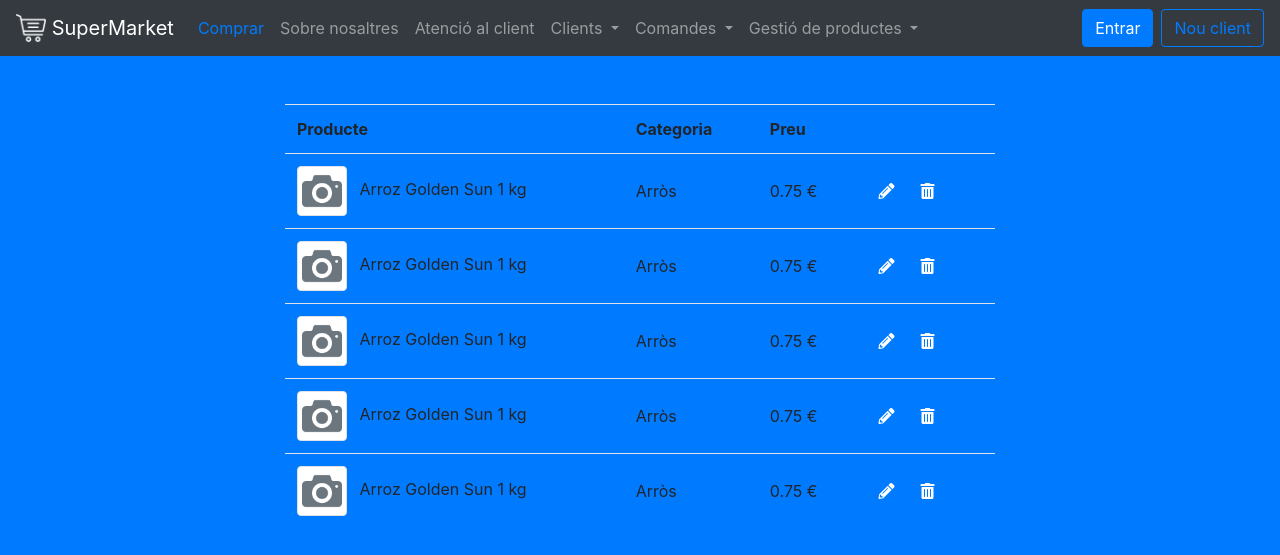
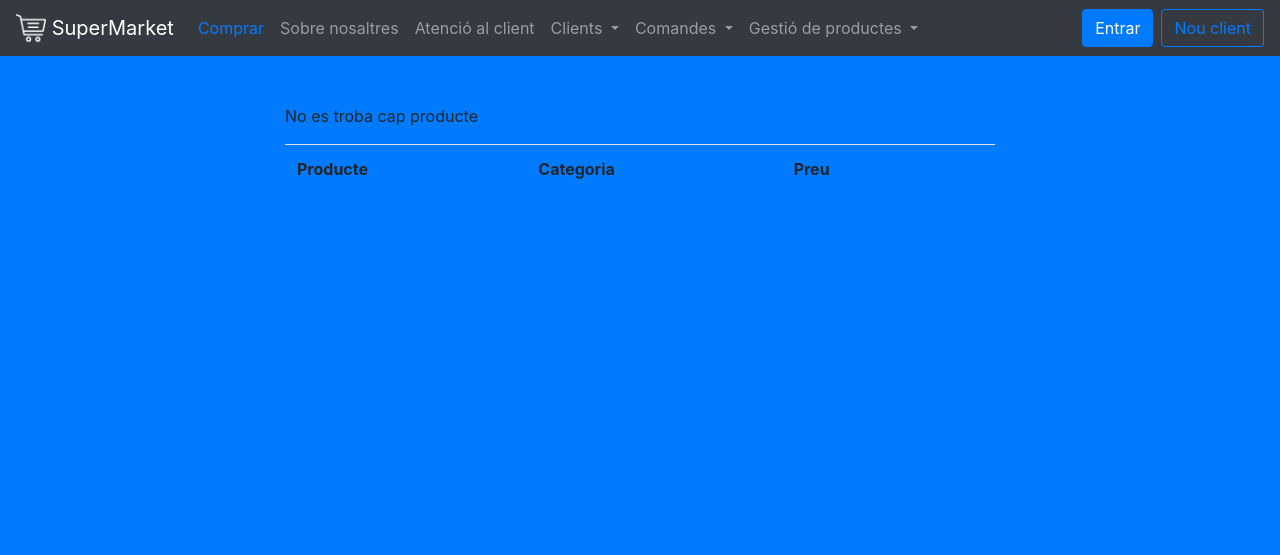
Before and after one commit to GuillemCM/DAM1_LlenguatgeMarques, a PHP site: page /productes.php in a window 1280 px wide. Shown: the top 555 px of the page. Run offline with PHP 8.4, Linux system fonts and the light colour scheme; tables that the repository leaves empty or names only in its code hold one stand-in row (values such as "Sample post"); lists and menus that the app fills with data are empty.

Commit message:
Actualitzat fins el punt 11 (inclós)

```diff
--- a/UF2_AC2/supermarket/productes.php
+++ b/UF2_AC2/supermarket/productes.php
@@ -1,5 +1,6 @@
 <?php
 	require "header.php";
+	require "config.php"
 ?>
 		<div class="container m-5 mx-auto">
 			<div class="col-8 offset-2">
@@ -10,91 +11,54 @@
 						<th>Preu</th>
 						<th></th>
 					</tr>
-					<tr>
-						<td class="align-middle">
-							<img src="images/productes/no-image.png" class="img-thumbnail mr-2" style="height: 50px;" />
-							Arroz Golden Sun 1 kg
-						</td>
-						<td class="align-middle">Arròs</td>
-						<td class="align-middle">0.75 €</td>
-						<td class="align-middle">
-							<form class="form-inline" action=<?php echo htmlspecialchars($_SERVER["PHP_SELF"]);?> method="post">
-								<a href="form_producte.php?codi=ARR00001" class="btn btn-primary"><i class="fas fa-pencil-alt"></i></a>
-								<div class="form-group">
-									<input type="hidden" name="codi" value="ARR00001" />
-								</div>
-								<button type="submit" class="btn btn-primary"><i class="fas fa-trash-alt"></i></button>
-							</form>
-						</td>
-					</tr>
-					<tr>
-						<td class="align-middle">
-							<img src="images/productes/no-image.png" class="img-thumbnail mr-2" style="height: 50px;" />
-							Arroz Golden Sun 1 kg
-						</td>
-						<td class="align-middle">Arròs</td>
-						<td class="align-middle">0.75 €</td>
-						<td class="align-middle">
-							<form class="form-inline" action=<?php echo htmlspecialchars($_SERVER["PHP_SELF"]);?> method="post">
-								<a href="form_producte.php?codi=ARR00001" class="btn btn-primary"><i class="fas fa-pencil-alt"></i></a>
-								<div class="form-group">
-									<input type="hidden" name="codi" value="ARR00001" />
-								</div>
-								<button type="submit" class="btn btn-primary"><i class="fas fa-trash-alt"></i></button>
-							</form>
-						</td>
-					</tr>
-					<tr>
-						<td class="align-middle">
-							<img src="images/productes/no-image.png" class="img-thumbnail mr-2" style="height: 50px;" />
-							Arroz Golden Sun 1 kg
-						</td>
-						<td class="align-middle">Arròs</td>
-						<td class="align-middle">0.75 €</td>
-						<td class="align-middle">
-							<form class="form-inline" action=<?php echo htmlspecialchars($_SERVER["PHP_SELF"]);?> method="post">
-								<a href="form_producte.php?codi=ARR00001" class="btn btn-primary"><i class="fas fa-pencil-alt"></i></a>
-								<div class="form-group">
-									<input type="hidden" name="codi" value="ARR00001" />
-								</div>
-								<button type="submit" class="btn btn-primary"><i class="fas fa-trash-alt"></i></button>
-							</form>
-						</td>
-					</tr>
-					<tr>
-						<td class="align-middle">
-							<img src="images/productes/no-image.png" class="img-thumbnail mr-2" style="height: 50px;" />
-							Arroz Golden Sun 1 kg
-						</td>
-						<td class="align-middle">Arròs</td>
-						<td class="align-middle">0.75 €</td>
-						<td class="align-middle">
-							<form class="form-inline" action=<?php echo htmlspecialchars($_SERVER["PHP_SELF"]);?> method="post">
-								<a href="form_producte.php?codi=ARR00001" class="btn btn-primary"><i class="fas fa-pencil-alt"></i></a>
-								<div class="form-group">
-									<input type="hidden" name="codi" value="ARR00001" />
-								</div>
-								<button type="submit" class="btn btn-primary"><i class="fas fa-trash-alt"></i></button>
-							</form>
-						</td>
-					</tr>
-					<tr>
-						<td class="align-middle">
-							<img src="images/productes/no-image.png" class="img-thumbnail mr-2" style="height: 50px;" />
-							Arroz Golden Sun 1 kg
-						</td>
-						<td class="align-middle">Arròs</td>
-						<td class="align-middle">0.75 €</td>
-						<td class="align-middle">
-							<form class="form-inline" action=<?php echo htmlspecialchars($_SERVER["PHP_SELF"]);?> method="post">
-								<a href="form_producte.php?codi=ARR00001" class="btn btn-primary"><i class="fas fa-pencil-alt"></i></a>
-								<div class="form-group">
-									<input type="hidden" name="codi" value="ARR00001" />
-								</div>
-								<button type="submit" class="btn btn-primary"><i class="fas fa-trash-alt"></i></button>
-							</form>
-						</td>
-					</tr>
+					<?php
+						$sql = "SELECT productes.codi, productes.nom as nomProd, categories.nom as nomCat, preu, imatge
+								FROM productes
+								INNER JOIN categories ON categories.id_categoria = productes.categoria";
+
+						$result = $conn->query($sql);
+						if($result)
+						{
+							if ($result->num_rows > 0)
+							{
+								$row = $result->fetch_assoc();
+								while($row)
+								{
+									$codi_producte = $row["codi"];
+									$nom_producte = $row["nomProd"];
+									$nom_categoria = $row["nomCat"];
+									$preu = $row["preu"];
+									$url_imatge = $row["imatge"];
+
+									//Taula
+									echo "<tr>
+											<td class=\"align-middle\">
+												<img src=\"$url_imatge\" class=\"img-thumbnail mr-2\" style=\"height: 50px;\" />
+												$nom_producte
+											</td>
+											<td class=\"align-middle\">$nom_categoria</td>
+											<td class=\"align-middle\">$preu €</td>
+											<td class=\"align-middle\">
+												<form class=\"form-inline\" action=\"<?php echo htmlspecialchars($_SERVER[PHP_SELF]);?>\" method=\"post\">
+													<a href=\"form_producte.php?codi=$codi_producte\" class=\"btn btn-primary\"><i class=\"fas fa-pencil-alt\"></i></a>
+													<div class=\"form-group\">
+														<input type=\"hidden\" name=\"codi\" value=\"$codi_producte\" />
+													</div>
+													<button type=\"submit\" class=\"btn btn-primary\"><i class=\"fas fa-trash-alt\"></i></button>
+												</form>
+											</td>
+										</tr>";
+
+									$row = $result->fetch_assoc();
+								}
+							}
+							else
+							{
+								echo "<p>No es troba cap producte</p>";
+							}
+						}
+						$conn->close();
+					?>
 				</table>
 			</div>
 		</div>
```
Also changed, not shown: UF2_AC2/supermarket/form_producte.php (+28 -1 lines), UF2_AC2/supermarket/images/productes/ASDDS0987.png (added).
